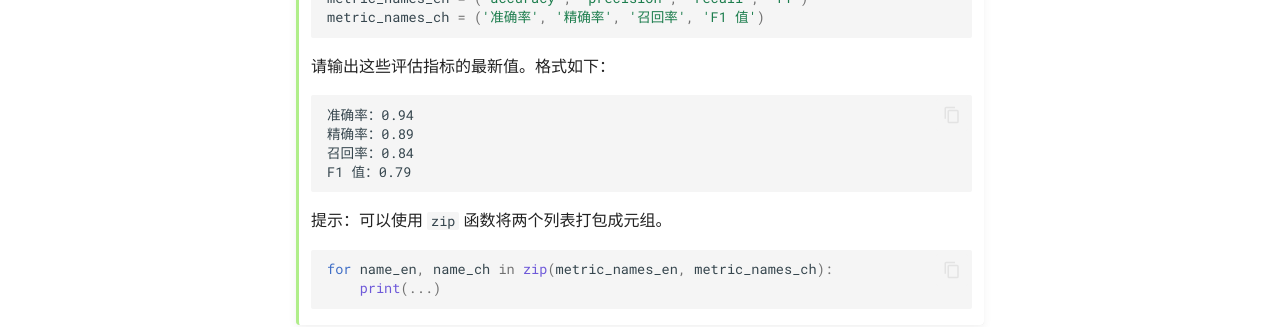
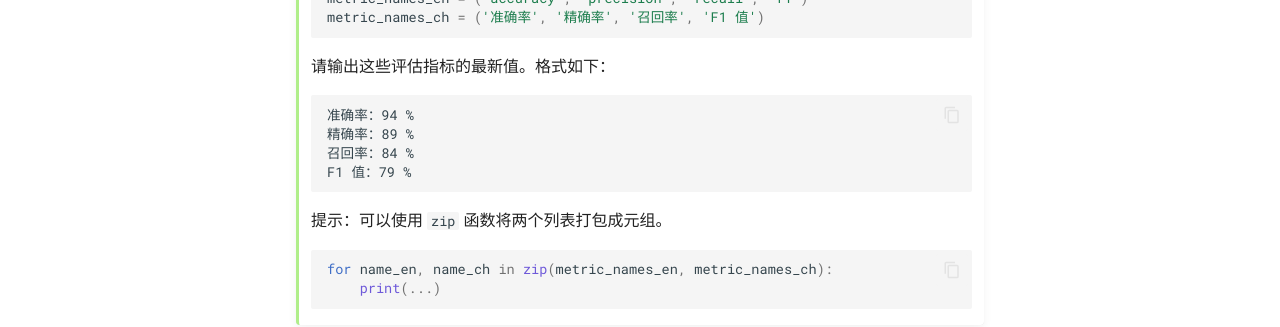
Before and after one commit to BobYue-01/python-guide, an MkDocs documentation site: the page built from docs/guide/1-stdtypes.md, in a window 1280 px wide and 900 px high, scrolled down 585 px. Shown: the part 314-641 px from the top of the window. Built offline with MkDocs 1.6.1 and Material for MkDocs 9.7.7, drawn with Linux system fonts in a browser that asks for light colours; comment, search, counter and statistics services are not loaded.

Commit message:
[doc] fine tunning quizzes

````diff
--- a/docs/guide/1-stdtypes.md
+++ b/docs/guide/1-stdtypes.md
@@ -35,10 +35,10 @@ title: Day 1：内置类型
     请输出这些评估指标的最新值。格式如下：
 
     ``` plain
-    准确率：0.94
-    精确率：0.89
-    召回率：0.84
-    F1 值：0.79
+    准确率：94 %
+    精确率：89 %
+    召回率：84 %
+    F1 值：79 %
     ```
 
     提示：可以使用 `zip` 函数将两个列表打包成元组。
````
Also changed, not shown: other parts of docs/guide/1-stdtypes.md (+1 -1 lines), docs/guide/2-flow.md (+22 -22 lines).
